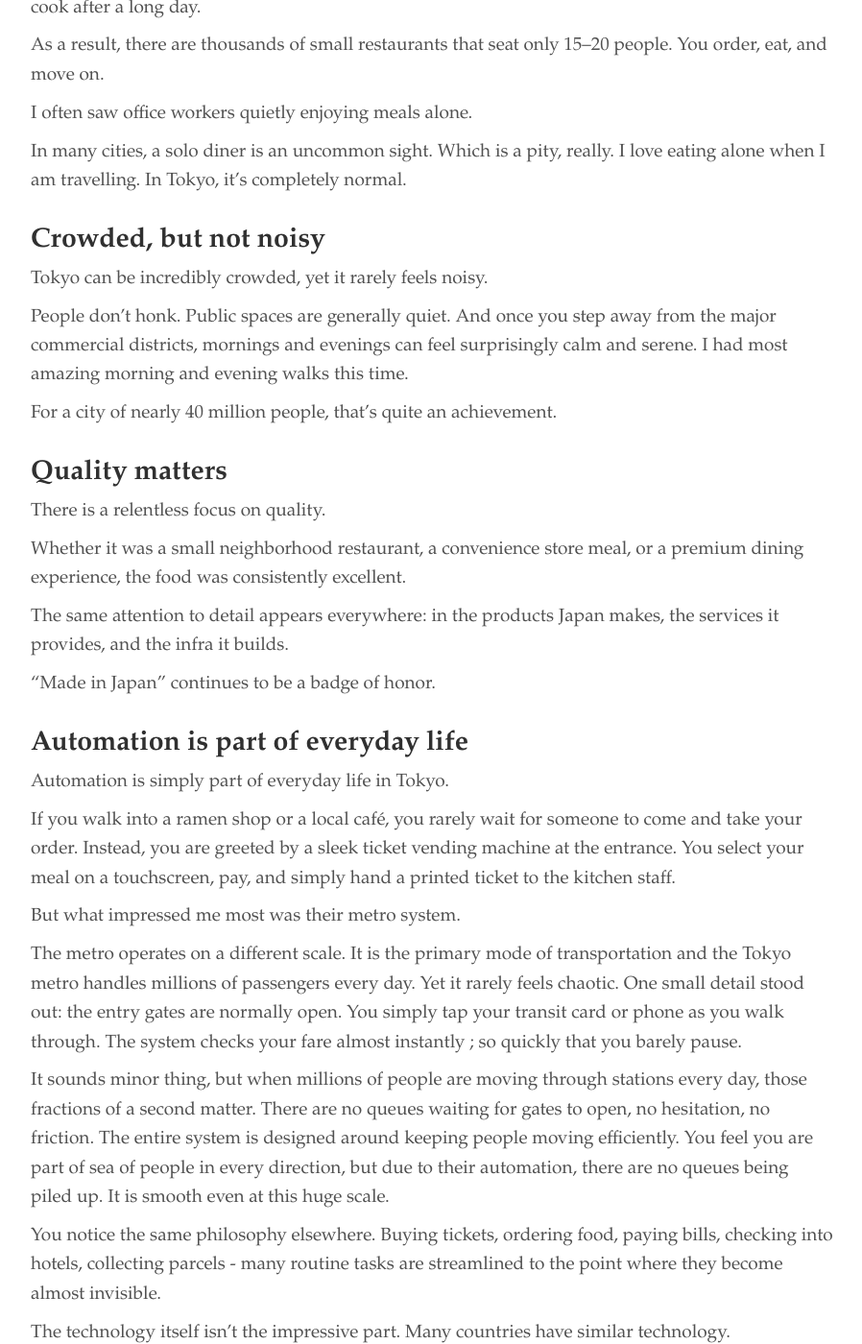
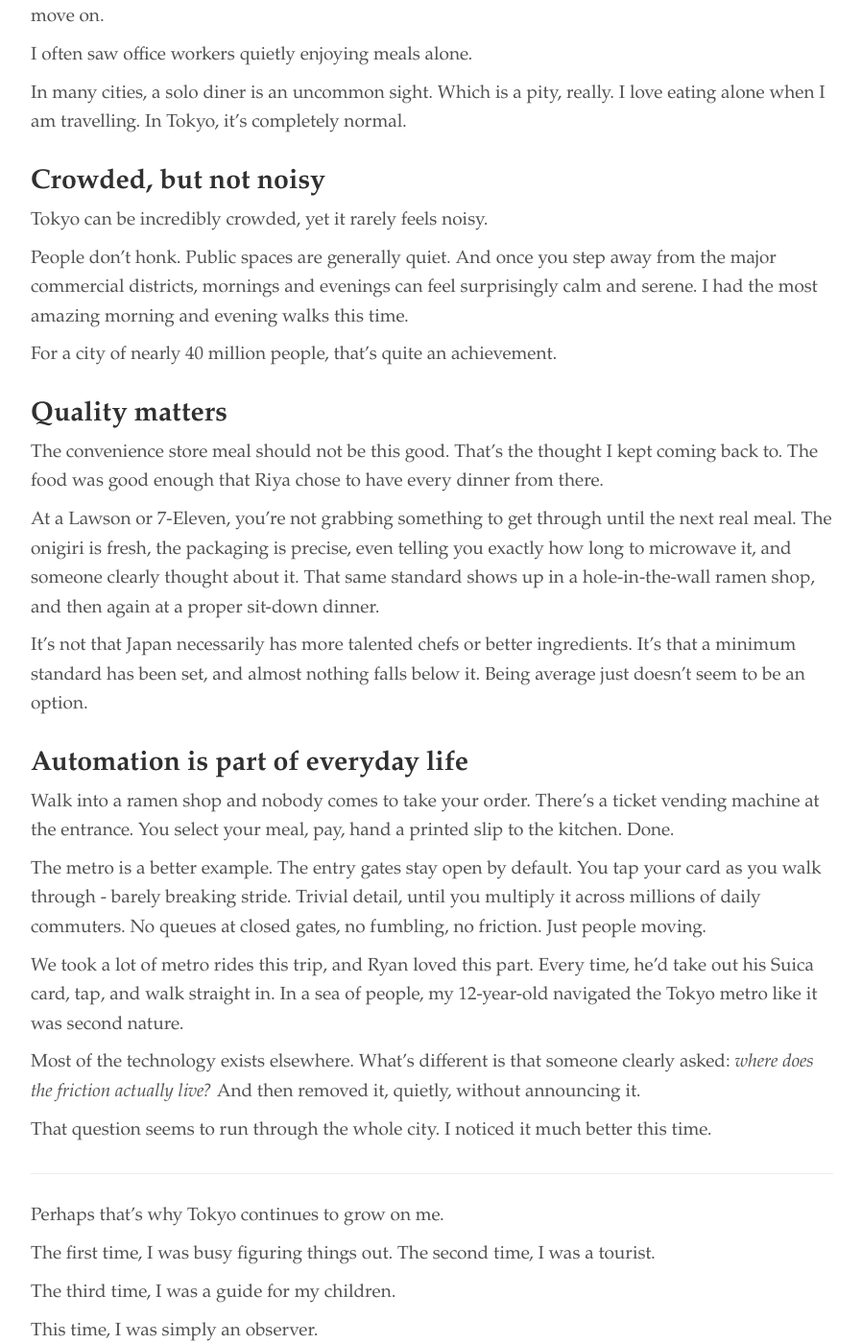
Before and after one commit to rishisareen/rishisareen.github.io, a Jekyll site: the page built from _articles/2026-06-22-TokyoTheCity.md, in a window 1280 px wide and 1400 px high, scrolled down 1945 px. Shown: the whole window at 96% size, without its empty margins (190-1088 px from the left). Built offline with Jekyll 4.4.1, drawn with Linux system fonts in a browser that asks for light colours; some of the changed text lies outside the part shown.

Commit message:
vault backup: 2026-06-24 07:03:22

```diff
--- a/_articles/2026-06-22-TokyoTheCity.md
+++ b/_articles/2026-06-22-TokyoTheCity.md
@@ -5,40 +5,40 @@
 comments: true
 categories:
   - Travel
+
 ---
 
 Today is June 22, 2026. Last day of my Japan trip.
 
 This is my fourth trip to Tokyo, and somehow the city keeps growing on me.
 
-Some cities you figure out after one trip. Tokyo has never been that way for me. Every time I come back, it feels like I’m seeing it for the first time again.
+Some cities you figure out after one trip. Tokyo has never been that way for me. Every time I come back, it feels like I'm seeing it for the first time again.
 
 It was 2020 when I visited Japan for the first time. Feb '20, just before COVID changed the world. It was an official visit and that trip was all about learning: how to navigate the city, deal with the language barrier, and communicate with Japanese clients.
 
 I returned in Jan 2024 on a personal trip through Hong Kong, Osaka and Tokyo. Jan is winters, most of the time was spent indoors. Went to Disneyland, TeamLabs. I was simply a tourist. Loved it again.
 
-Life - or rather my kids -  brought me back to Tokyo once again in 2024 (after hearing my stories of how much I've loved Japan).  Now my role had changed: from sightseeing to guide for them.
+Life — or rather my kids (Riya and Ryan) — brought me back to Tokyo later that same year (after hearing my stories of how much I've loved Japan). Now my role had changed: from sightseer to guide for them.
 
 I was extremely curious then. Would they like the city I've grown to love so much?
 
 I need not have worried.
 
-They loved everything I loved:  the ease of travel, the hustle and bustle of the metro, the city's stylish culture, awesome food at Lawson. On that trip, Riya even spent a day exploring Tokyo by herself.
+They loved everything I loved: the ease of travel, the hustle and bustle of the metro, the city's stylish culture, awesome food at Lawson. On that trip, Riya even spent a day exploring Tokyo by herself.
 
 They enjoyed it so much that I made a promise to my daughter, Riya: finish Class 12, do well in your entrance exams, and I'll bring you back to Japan.
 
 She kept her promise. She worked hard, did well in her exams, and earned her place.
 
-So did I.
+So did I, and I planned this trip as soon as her exams were over.
 
-Which is how we found ourselves back in Tokyo again.
+Which is how we three found ourselves back in Tokyo again.
 
 Trip number four.
 
 The details of this trip deserve a separate diary entry, but today I'm reflecting on what felt different this time.
 
-On your first visit to a city, you're busy figuring things out. There is language barrier, logistical learnings and so on.
-On your second, you're ticking off attractions. By the fourth visit, the logistics fade into the background.
+By the fourth visit, the logistics fade into the background.
 
 That's when you start noticing things.
 
@@ -70,52 +68,37 @@
 
 I often saw office workers quietly enjoying meals alone.
 
-In many cities, a solo diner is an uncommon sight. Which is a pity, really. I love eating alone when I am travelling.
-In Tokyo, it's completely normal.
+In many cities, a solo diner is an uncommon sight. Which is a pity, really. I love eating alone when I am travelling. In Tokyo, it's completely normal.
 
 ### Crowded, but not noisy
 
 Tokyo can be incredibly crowded, yet it rarely feels noisy.
 
-People don't honk. Public spaces are generally quiet. And once you step away from the major commercial districts, mornings and evenings can feel surprisingly calm and serene. I had most amazing morning and evening walks this time.
+People don't honk. Public spaces are generally quiet. And once you step away from the major commercial districts, mornings and evenings can feel surprisingly calm and serene. I had the most amazing morning and evening walks this time.
 
 For a city of nearly 40 million people, that's quite an achievement.
 
-
-
 ### Quality matters
 
-There is a relentless focus on quality.
+The convenience store meal should not be this good. That's the thought I kept coming back to. The food was good enough that Riya chose to have every dinner from there.
 
-Whether it was a small neighborhood restaurant, a convenience store meal, or a premium dining experience, the food was consistently excellent.
+At a Lawson or 7-Eleven, you're not grabbing something to get through until the next real meal. The onigiri is fresh, the packaging is precise, even telling you exactly how long to microwave it, and someone clearly thought about it. That same standard shows up in a hole-in-the-wall ramen shop, and then again at a proper sit-down dinner.
 
-The same attention to detail appears everywhere: in the products Japan makes, the services it provides, and the infra it builds.
-
-"Made in Japan" continues to be a badge of honor.
-
-
+It's not that Japan necessarily has more talented chefs or better ingredients. It's that a minimum standard has been set, and almost nothing falls below it. Being average just doesn't seem to be an option.
 
 ### Automation is part of everyday life
 
-Automation is simply part of everyday life in Tokyo.
+Walk into a ramen shop and nobody comes to take your order. There's a ticket vending machine at the entrance. You select your meal, pay, hand a printed slip to the kitchen. Done.
 
-If you walk into a ramen shop or a local café, you rarely wait for someone to come and take your order. Instead, you are greeted by a sleek ticket vending machine at the entrance. You select your meal on a touchscreen, pay, and simply hand a printed ticket to the kitchen staff.
+The metro is a better example. The entry gates stay open by default. You tap your card as you walk through - barely breaking stride. Trivial detail, until you multiply it across millions of daily commuters. No queues at closed gates, no fumbling, no friction. Just people moving.
 
-But what impressed me most was their metro system.
+We took a lot of metro rides this trip, and Ryan loved this part. Every time, he'd take out his Suica card, tap, and walk straight in. In a sea of people, my 12-year-old navigated the Tokyo metro like it was second nature.
 
-The metro operates on a different scale. It is the primary mode of transportation and the Tokyo metro handles millions of passengers every day. Yet it rarely feels chaotic. One small detail stood out: the entry gates are normally open. You simply tap your transit card or phone as you walk through. The system checks your fare almost instantly ; so quickly that you barely pause.
+Most of the technology exists elsewhere. What's different is that someone clearly asked: *where does the friction actually live?* And then removed it, quietly, without announcing it.
 
-It sounds minor thing, but when millions of people are moving through stations every day, those fractions of a second matter. There are no queues waiting for gates to open, no hesitation, no friction. The entire system is designed around keeping people moving efficiently. You feel you are part of sea of people in every direction, but due to their automation, there are no queues being piled up. It is smooth even at this huge scale.
-
-You notice the same philosophy elsewhere. Buying tickets, ordering food, paying bills, checking into hotels, collecting parcels - many routine tasks are streamlined to the point where they become almost invisible.
-
-The technology itself isn't the impressive part. Many countries have similar technology.
-
-What's impressive is how thoughtfully it has been integrated into everyday life. The result is a city that feels remarkably efficient without ever feeling rushed.
+That question seems to run through the whole city. I noticed it much better this time.
 
 ---
-
-
 
 Perhaps that's why Tokyo continues to grow on me.
 
```
Also changed, not shown: other parts of _articles/2026-06-22-TokyoTheCity.md (+4 -6 lines).
